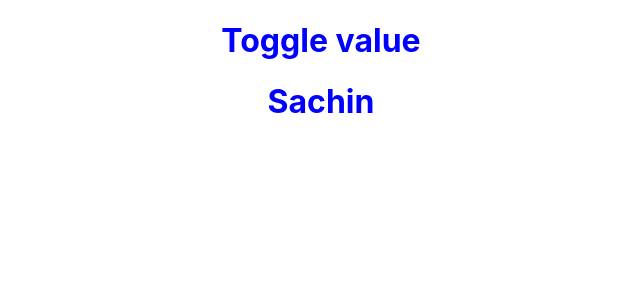
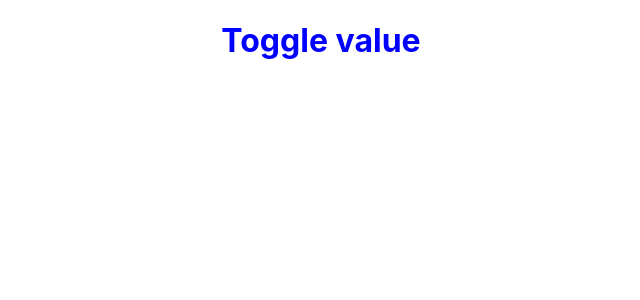
Before and after one commit to S1coder-18/ReactPractice, a React (Create React App) app in the folder tasks/: page / in a window 1280 px wide. Shown: the top 300 px of the page, without its empty margins (319-959 px from the left). Built offline with nearby package versions, Linux system fonts and the light colour scheme.

Commit message:
If no return statment wont show in UI

```diff
--- a/tasks/src/components/tasks5/StatementExpression.js
+++ b/tasks/src/components/tasks5/StatementExpression.js
@@ -23,6 +23,28 @@
 //3. If we want to decalre the variable inside jsx then there is case we can declare using IIFE because
 // it invokes immediately and return the jsx inside jsx. Let's see how --->
 
+// function StatementExpression(){
+
+
+
+//     return(
+//         <>
+//         {
+//             (()=>{
+//                 let name = "Sachin";
+//                 return <h1>{name}</h1>;
+//             })()
+//         }
+//         </>
+//     )
+
+
+// }
+
+// export default StatementExpression;
+
+//4. And if no return statment , nothing will display in the UI>
+
 function StatementExpression(){
 
 
@@ -32,7 +54,7 @@ function StatementExpression(){
         {
             (()=>{
                 let name = "Sachin";
-                return <h1>{name}</h1>;
+
             })()
         }
         </>
```
